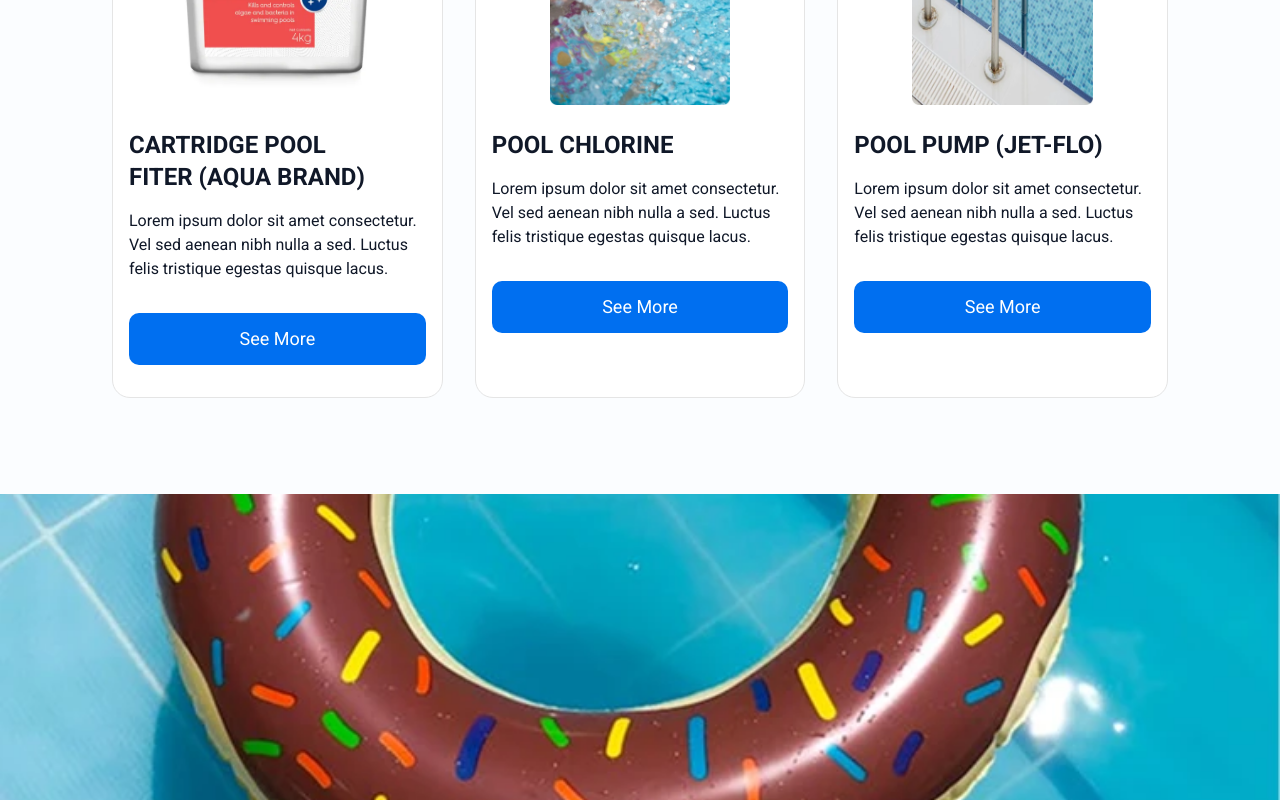
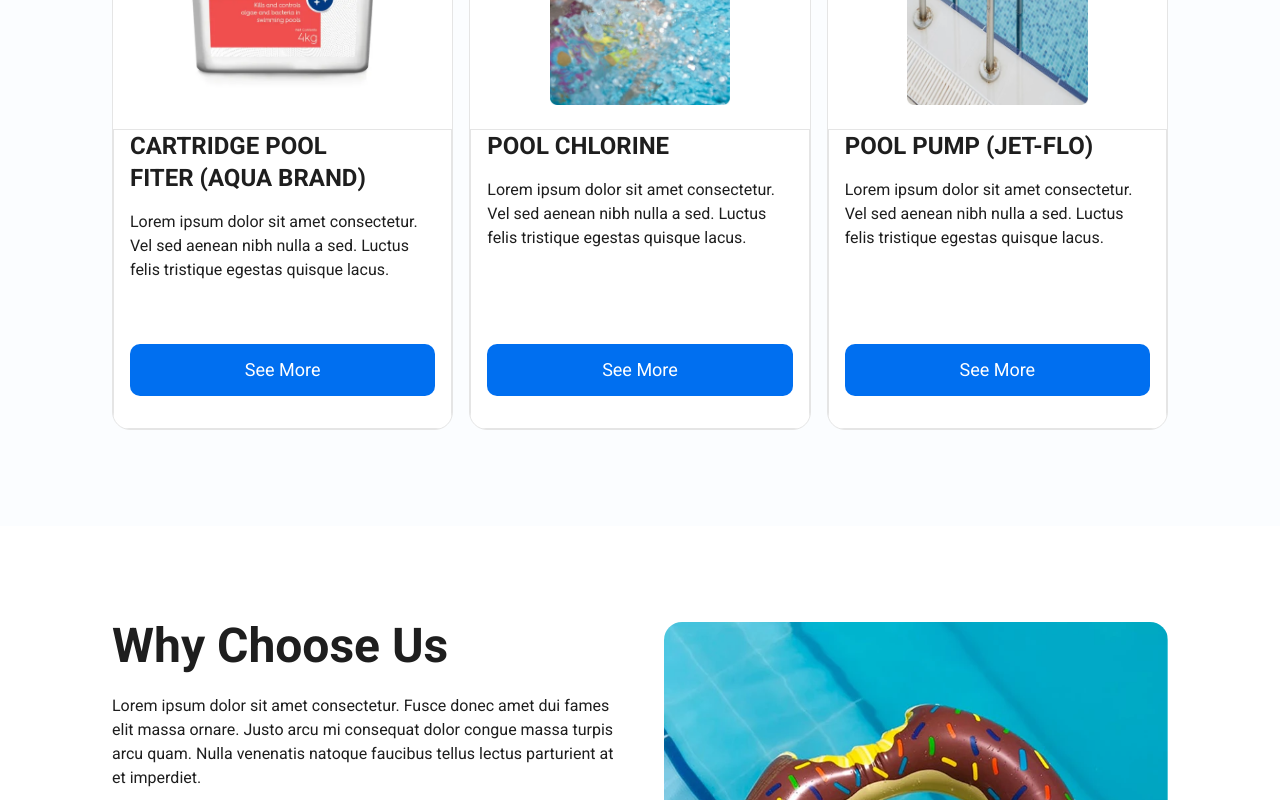
Before and after one commit to markmarkestareja/aquatech-pools, a Next.js app: page / in a window 1280 px wide. Shown: the part 1620-2420 px from the top of the page. Built offline with nearby package versions, Linux system fonts and the light colour scheme.

Commit message:
Finished why-shoose-us-section

```diff
--- a/app/globals.css
+++ b/app/globals.css
@@ -55,7 +55,7 @@
   --color-m-lighter: var(--m-lighter);
   --color-m-dark: var(--m-dark);
   --color-m-black: var(--m-black);
-  --color-m-grey: var(--m-grey);
+  --color-m-gray: var(--m-gray);
 
 }
 
@@ -152,16 +152,16 @@ h1, h2, h3, h4, h5, h6 {
   --sidebar-border: oklch(0.922 0 0);
   --sidebar-ring: oklch(0.708 0 0);
 
-  --m-primary: oklch(56.872% 0.21202 258.167);
-  --m-primary-light: oklch(73.504% 0.13695 256.454);
-  --m-secondary: oklch(23.531% 0.15663 268.314);
-  --m-white: oklch(100% 0.00011 271.152);
-  --m-light: oklch(96.018% 0.01946 252.986);
-  --m-lighter: oklch(99.31% 0.00351 248.593);
-  --m-dark: oklch(32.164% 0.10882 256.788);
-  --m-black: oklch(23.503% 0.00003 271.152);
-  --m-black-light: oklch(30.227% 0.03249 267.125);
-  --m-grey: oklch(92.191% 0.0001 271.152);
+  --m-primary: #006ff0;
+  --m-primary-light: #6eabfe;
+  --m-secondary: #090066;
+  --m-white: #ffffff;
+  --m-light: #e9f3ff;
+  --m-lighter: #fbfdff;
+  --m-dark: #033169;
+  --m-black: #1e1e1e;
+  --m-black-light: #272e3f;
+  --m-gray: #e5e5e5;
 }
 
 .dark {
@@ -200,7 +200,7 @@ h1, h2, h3, h4, h5, h6 {
 
 @layer base {
   * {
-    @apply border-border outline-ring/50;
+    @apply text-m-black border-border outline-ring/50;
   }
   body {
     @apply bg-background text-foreground;
--- a/components/hero/Offers.tsx
+++ b/components/hero/Offers.tsx
@@ -28,11 +28,11 @@ export default function Offers(){
                 <p>Lorem ipsum dolor sit amet consectetur. Adipiscing aliquam lorem commodo vitae diam bibendum volutpat eu. Neque dolor nunc quis consequat eget ultrices lacus magna. In eros porta et id maecenas ornare. Nec diam at ullamcorper id vitae morbi tristique semper.</p>
             </div>
 
-            <div className="flex flex-col md:flex-row gap-8">
+            <div className="flex flex-col md:flex-row gap-4">
 
                 {offersCardContents.map((offersCardContent, index) => (
-                    <div key={index} className="flex flex-col gap-6 bg-m-white overflow-hidden rounded-2xl border border-m-grey">
-                        <div className="relative w-full h-[300px] overflow-hidden rounded-2xl">
+                    <div key={index} className="flex flex-col gap-6 bg-m-white overflow-hidden rounded-2xl border border-m-grey h-auto">
+                        <div className="relative w-full h-75 overflow-hidden rounded-2xl">
                             <Image
                                 src={`/images/${offersCardContent.img}`}
                                 alt={`${offersCardContent.title}`}
@@ -41,7 +41,7 @@ export default function Offers(){
                             />
                         </div>
 
-                        <div className="flex flex-col gap-8 px-4 pb-8">
+                        <div className="flex flex-col justify-between border-1 min-h-75 gap-8 px-4 pb-8">
                             <div className="flex flex-col gap-4">
                                 <h3>{offersCardContent.title}</h3>
                                 <p>{offersCardContent.desc}</p>
--- a/components/hero/WhyChooseUs.tsx
+++ b/components/hero/WhyChooseUs.tsx
@@ -2,13 +2,13 @@ import Image from "next/image";
 
 export default function WhyChooseUs(){
     return (
-        <section>
-            <div>
+        <section className="flex flex-col lg:flex-row gap-12 h-auto lg:h-lvh">
+            <div className="flex-1 flex flex-col gap-4">
                 <h2>Why Choose Us</h2>
-                <p>Lorem ipsum dolor sit amet consectetur. Fusce donec amet dui fames elit massa ornare. Justo arcu mi consequat dolor congue massa turpis arcu quam. Nulla venenatis natoque faucibus tellus lectus parturient at et imperdiet. </p>
+                <p className="pt-2">Lorem ipsum dolor sit amet consectetur. Fusce donec amet dui fames elit massa ornare. Justo arcu mi consequat dolor congue massa turpis arcu quam. Nulla venenatis natoque faucibus tellus lectus parturient at et imperdiet. </p>
                 <p>Orci vitae id bibendum lorem. Adipiscing duis in eros odio risus. Cursus nam at pellentesque sagittis augue augue id phasellus lectus. Sed ornare odio ut duis sed dolor dolor. Turpis fermentum convallis dui diam. Suspendisse mi donec at aliquet arcu vestibulum. </p>
             </div>
-            <div>
+            <div className="flex-1 relative min-h-80 lg:h-full rounded-2xl overflow-hidden">
                 <Image
                     src="/images/pool-supplies.webp"
                     alt=""
```
